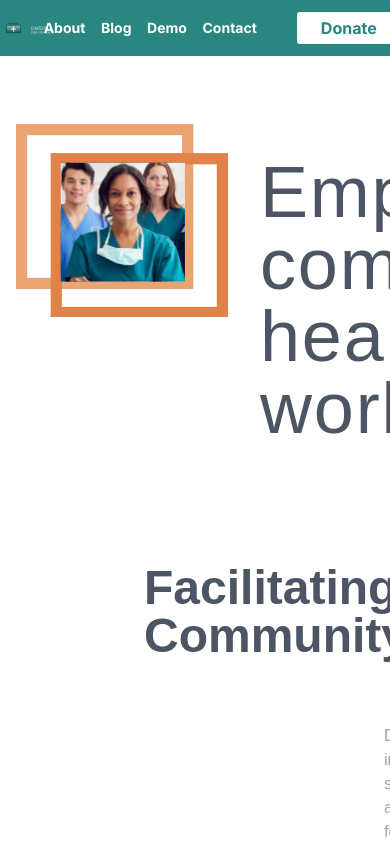
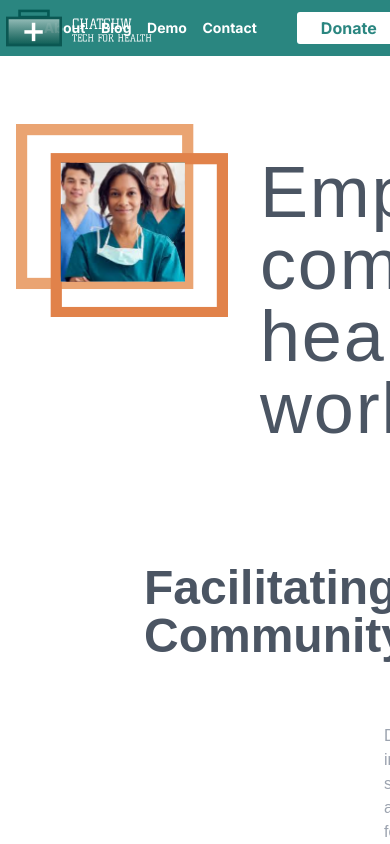
Before and after one commit to SamuelLo1/ChatCHW_Web, a Next.js app: page / in a window 390 px wide. Shown: the top 844 px of the page. Built offline with nearby package versions, Linux system fonts and the light colour scheme.

Commit message:
anti-shrink nav logo + mobile blog-page

```diff
--- a/app/(dashboard)/(routes)/blog/page.tsx
+++ b/app/(dashboard)/(routes)/blog/page.tsx
@@ -3,9 +3,9 @@ import Image from "next/image";
 const BlogPage = () => {
     return (
         <div>
-            <div className="flex pl-14 pr-14 mt-[4%] justify-around ">
+            <div className="grid lg:grid-cols-2 pl-14 pr-14 mt-[4%]">
                 {/* Left */}
-                <div className="w-[45%] text-[#505D68]">
+                <div className="text-[#505D68]">
                     {/* Title Text */}
                     <div>
                         <h1 className="font-bold text-4xl">
@@ -36,8 +36,8 @@ const BlogPage = () => {
                 </div>
 
                 {/* Boxes (Right) */}
-                {/* TODO: Make it mobile friendly by putting boxes under text when display is small */}
-                <div className="w-[45%]">
+                {/* TODO: Friendly for XS size (Add patting to extra small screen) */}
+                <div className="sm:pt-[10%] lg:pt-[0] pb-4">
                     <div className="grid grid-cols-2 gap-4">
                         {/* Box 1 */}
                         <div className="bg-[#FFD6B9] overflow-auto">
--- a/components/navbar.tsx
+++ b/components/navbar.tsx
@@ -52,14 +52,14 @@ const NavigationBar = () => {
       <div className="flex justify-between items-center w-[97%] mx-auto">
         {/* Image */}
         <Link href="/" className="flex w-[10%]">
-          <div className="relative w-14 h-14">
+          <div className="relative w-14 h-14 shrink-0">
             <Image
               fill
               alt="Logo"
               src="/assets/navIcon.svg"
             />
           </div>
-          <div className="relative w-20 h-10 mt-[10px]">
+          <div className="relative w-20 h-10 mt-[10px] shrink-0">
             <Image
                 fill
                 alt="LogoText"
```
